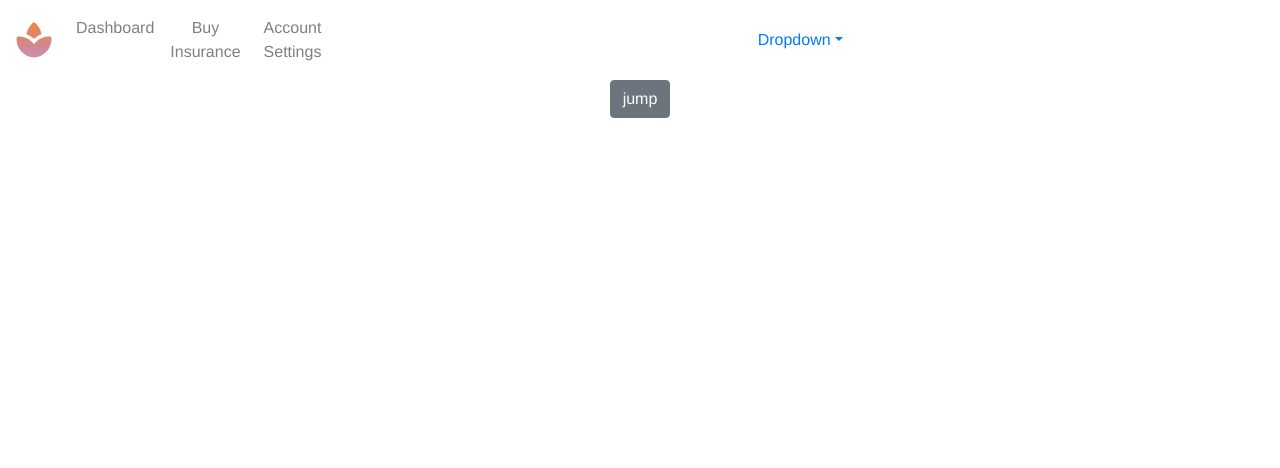
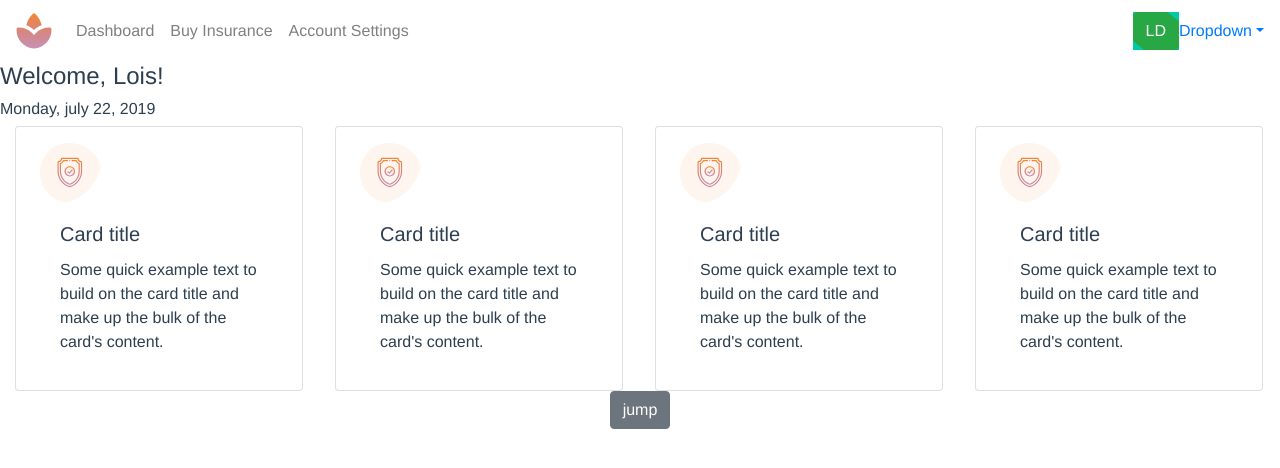
Before and after one commit to BernardObinna/insurance-dashboard, a Vue app: page / in a window 1280 px wide. Shown: the top 468 px of the page. Built offline with nearby package versions, Linux system fonts and the light colour scheme.

Commit message:
added insurance cards

```diff
--- /dev/null
+++ b/src/components/Cards.vue
@@ -0,0 +1,32 @@
+<template>
+  <div class>
+    <div class="row m-auto">
+      <div class="col" v-for="card in cards" :key="card.name">
+        <div class="card px-4 py-3" style="width: 18rem;">
+          <img src="@/assets/Insurance-bought-icon.svg" class="card-img-top h-25 w-25" alt="...">
+          <div class="card-body">
+            <h5 class="card-title text-left">Card title</h5>
+            <p
+              class="card-text text-left"
+            >Some quick example text to build on the card title and make up the bulk of the card's content.</p>
+          </div>
+        </div>
+      </div>
+    </div>
+  </div>
+</template>
+
+<script>
+export default {
+  props: {
+    cards: {}
+    // propName: {
+    //   type: Number,
+    //   default:
+    // },
+  }
+};
+</script>
+
+<style>
+</style>
--- a/src/components/Nav.vue
+++ b/src/components/Nav.vue
@@ -32,10 +32,17 @@
         </li>
       </ul>
 
-      <div class="container">
-        <div class="nav-item dropdown">
+      <!-- <div class="container"> -->
+      <!-- <div class="btn-group" role="group" aria-label="Basic example"> -->
+      <div class="clippyBack">
+        <!-- <button type="button" class="btn btn-success clippy">LD</button> -->
+        <!-- <button type="button" class="clippy">LD</button> -->
+        <div class="btn btn-success clippy">LD</div>
+      </div>
+      <div class="dropdown">
+        <!-- <button class="btn btn-light dropdown"> -->
         <a
-            class="nav-link dropdown-toggle"
+          class="dropdown-toggle"
           data-toggle="dropdown"
           href="#"
           role="button"
@@ -49,12 +56,13 @@
           <div class="dropdown-divider"></div>
           <a class="dropdown-item" href="#">Separated link</a>
         </div>
-        </div>
-      </div>
+        <!-- </div> -->
+        <!-- </button> -->
         <!-- <form class="form-inline my-2 my-lg-0">
         <input class="form-control mr-sm-2" type="search" placeholder="Search">
         <button class="btn btn-outline-success my-2 my-sm-0" type="submit">Search</button>
         </form>-->
+      </div>
     </div>
   </nav>
 </template>
--- a/src/styles/main.css
+++ b/src/styles/main.css
@@ -2,4 +2,13 @@
   -webkit-box-sizing: border-box;
           box-sizing: border-box;
 }
+
+.clippy {
+  -webkit-clip-path: polygon(75% 0, 100% 25%, 100% 60%, 100% 100%, 25% 100%, 0 75%, 0 0);
+          clip-path: polygon(75% 0, 100% 25%, 100% 60%, 100% 100%, 25% 100%, 0 75%, 0 0);
+}
+
+.clippyBack {
+  background-color: #00CBA6;
+}
 /*# sourceMappingURL=main.css.map */
--- a/src/styles/main.scss
+++ b/src/styles/main.scss
@@ -2,3 +2,13 @@
     // background-color: aqua;
     box-sizing: border-box;
 }
+
+.clippy {
+    clip-path: polygon(75% 0, 100% 25%, 100% 60%, 100% 100%, 25% 100%, 0 75%, 0 0);
+
+    // background-color: #00CB3C
+}
+
+.clippyBack {
+    background-color: #00CBA6;
+}
--- a/src/views/Home.vue
+++ b/src/views/Home.vue
@@ -1,8 +1,13 @@
 <template>
-  <div class="home">
+  <div class>
     <!-- <img alt="Vue logo" src="../assets/logo.png"> -->
     <!-- <HelloWorld msg="Welcome to Your Vue.js App"/> -->
     <Nav/>
+    <header class="text-left">
+      <h4>Welcome, Lois!</h4>
+      <h6 class="faded">Monday, july 22, 2019</h6>
+    </header>
+    <Cards :cards="cards"/>
     <button class="btn btn-secondary">jump</button>
   </div>
 </template>
@@ -11,12 +16,38 @@
 // @ is an alias to /src
 // import HelloWorld from "@/components/HelloWorld.vue";
 import Nav from "@/components/Nav.vue";
+import Cards from "@/components/Cards.vue";
 
 export default {
   name: "home",
+
+  data() {
+    return {
+      cards: [
+        {
+          name: "ib",
+          amount: 6
+        },
+        {
+          name: "Ai",
+          amount: 214000000
+        },
+        {
+          name: "Ic",
+          amount: 3
+        },
+        {
+          name: "Ac",
+          amount: 1400000
+        }
+      ]
+    };
+  },
+
   components: {
     // HelloWorld,
-    Nav
+    Nav,
+    Cards
   }
 };
 </script>
```
Also changed, not shown: src/assets/Insurance-bought-icon.svg (added), 1 other file (tests, documents, lock files or other folders). Lines whose indentation alone changed are shown as unchanged.
